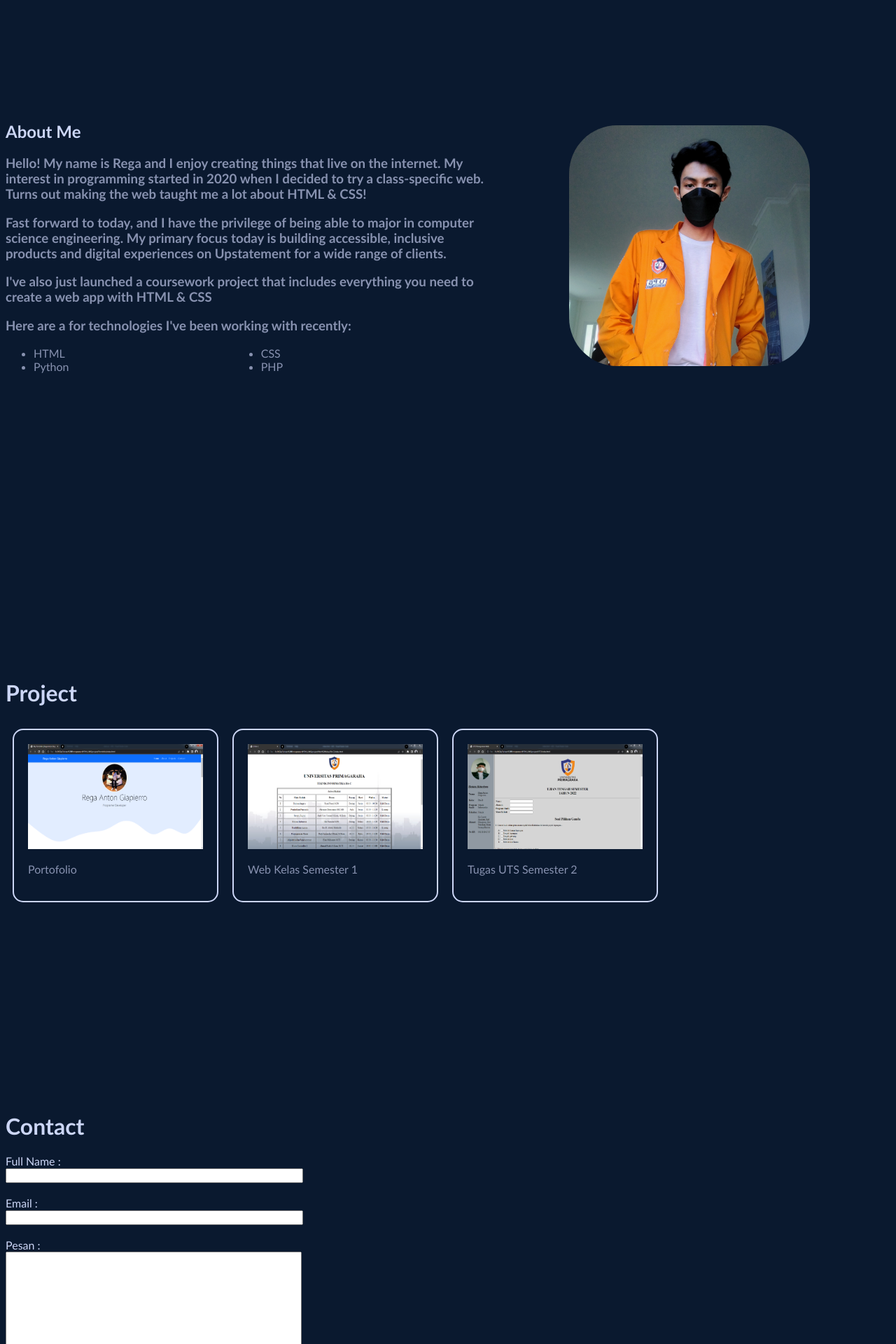
After one commit to RegaAG/My_Portofolio, a PHP site: page /utama.php in a window 1280 px wide. The commit adds this page. Shown: the part 920-2840 px from the top of the page at 70% size. Run offline with PHP 8.4, Linux system fonts and the light colour scheme; some libraries are stand-ins or nearby versions.

Commit message:
Menambahkan database mysql untuk form contactMe

```diff
--- /dev/null
+++ b/functions.php
@@ -0,0 +1,19 @@
+<?php
+
+    $conn = mysqli_connect("localhost","root","","contactme_portofolio");
+
+
+    function tambah($data){
+        global $conn;
+
+        $nama = htmlspecialchars($data["nama"]);
+        $email = htmlspecialchars($data["email"]);
+        $pesan = htmlspecialchars($data["pesan"]);
+
+        $query = "INSERT INTO pesan VALUES ('$nama','$email','$pesan')";
+
+        mysqli_query($conn, $query);
+
+        return mysqli_affected_rows($conn);
+    }
+?>
--- a/index.html
+++ b/index.php
@@ -8,8 +8,8 @@
     <link rel="stylesheet" type="text/css" href="style.css">
 
     <frameset cols="10%,80%" border="0">
-        <frame name="sosmed" src="sosmed.html" />
-        <frame name="isi" src="utama.html" />
+        <frame name="sosmed" src="sosmed.php" />
+        <frame name="isi" src="utama.php" />
     </frameset>
 
 </head>
--- a/utama.html
+++ b/utama.php
@@ -1,3 +1,27 @@
+<?php
+require 'functions.php';
+
+if ( isset($_POST["submit"])){
+
+    if ( tambah($_POST)>0){
+        echo "
+        <script>
+            alert('Berhasil Mengirim Pesan');
+            document.location.href = 'utama.php';
+        </script>";
+    }else{
+        echo "
+        <script>
+            alert('Pesan Gagal Dikirim');
+            document.location.href = 'utama.php';
+        </script>";
+    }
+}
+?>
+
+
+
+
 <!DOCTYPE html>
 <html lang="en">
 
@@ -52,7 +76,7 @@
                 <li class="html">HTML</li>
                 <li class="css">CSS</li>
                 <li class="python">Python</li>
-                <li class="c">C++</li>
+                <li class="c">PHP</li>
             </ul>
         </div>
         <div class="foto">
@@ -76,14 +100,14 @@
         </div>
         <div id="contact-me">
             <h1>Contact</h1>
-            <form>
+            <form  action="" method="post">
                 <label for="name"> Full Name : </label><br>
-                <input type="text" id="name" name="name" size="50px"><br><br>
+                <input type="text" id="nama" name="nama" size="50px" required><br><br>
                 <label for="email"> Email : </label><br>
-                <input type="email" id="email" name="email" size="50px"><br><br>
+                <input type="email" id="email" name="email" size="50px" required><br><br>
                 <label for="pesan"> Pesan : </label><br>
-                <textarea id="pesan" name="pesan" cols="50" rows="10"></textarea><br><br>
-                <input type="submit" name="submit" value="Submit">
+                <textarea id="pesan" name="pesan" cols="50" rows="10" required></textarea><br><br>
+                <button type="submit" name="submit">Kirim</button>
             </form>
         </div>
     </div>
```
Also changed, not shown: sosmed.php (renamed from sosmed.html).
